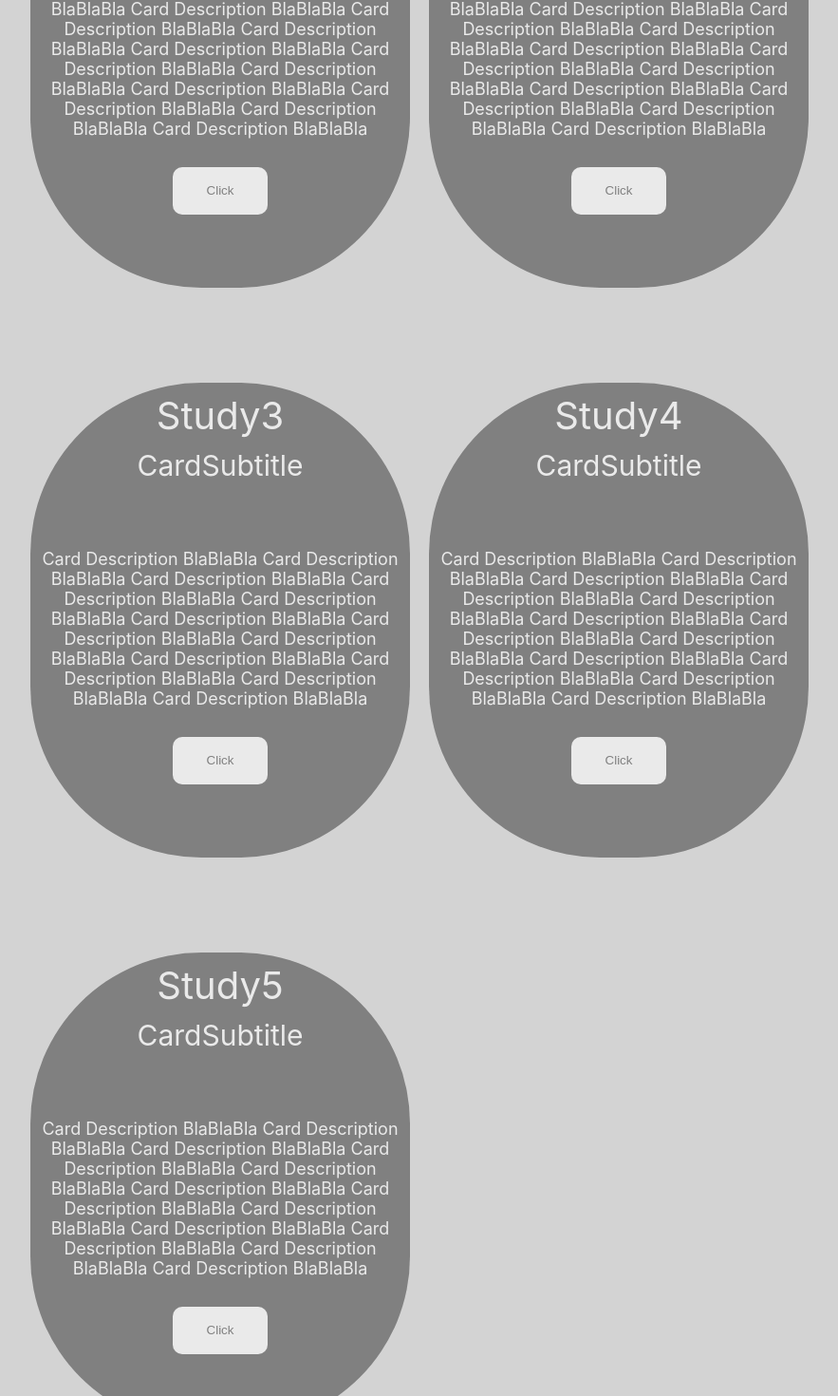
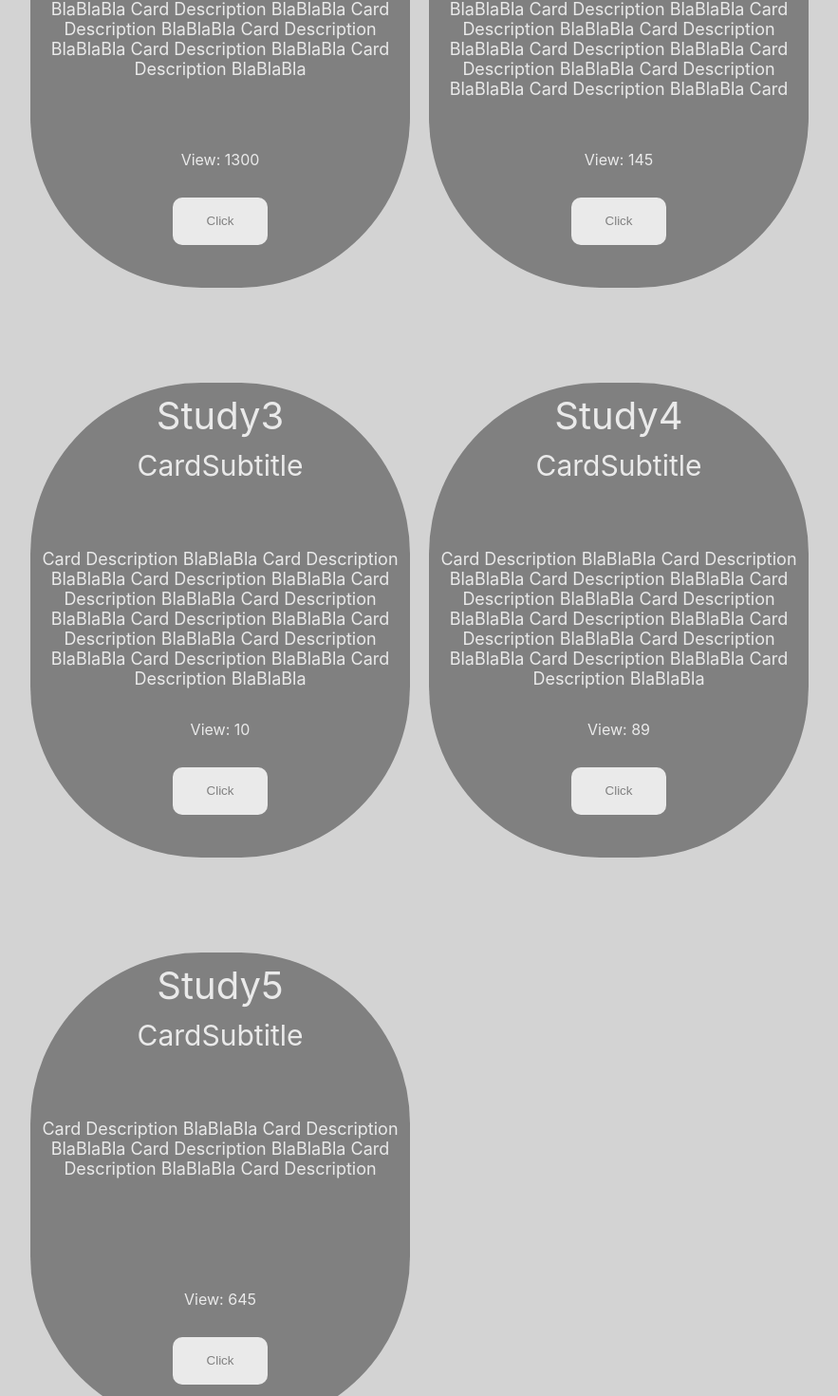
Before and after one commit to yeoniii20/notice-page, a React (Create React App) app: page /noticePage in a window 1280 px wide. Shown: the part 379-1849 px from the top of the page at 95% size, without its empty margins (0-883 px from the left). Built offline with nearby package versions, Linux system fonts and the light colour scheme.

Commit message:
feat: 조회수 ui 추가

```diff
--- a/src/constant/NoticePage.jsx
+++ b/src/constant/NoticePage.jsx
@@ -12,10 +12,8 @@ const NoticePage = () => {
               Card Description BlaBlaBla Card Description BlaBlaBla Card
               Description BlaBlaBla Card Description BlaBlaBla Card Description
               BlaBlaBla Card Description BlaBlaBla Card Description BlaBlaBla
-              Card Description BlaBlaBla Card Description BlaBlaBla Card
-              Description BlaBlaBla Card Description BlaBlaBla Card Description
-              BlaBlaBla
             </S.CardDescription>
+            <S.View>View: 1300</S.View>
             <S.CardButton>Click</S.CardButton>
           </S.Card>
         </S.CardContainer>
@@ -28,9 +26,8 @@ const NoticePage = () => {
               Description BlaBlaBla Card Description BlaBlaBla Card Description
               BlaBlaBla Card Description BlaBlaBla Card Description BlaBlaBla
               Card Description BlaBlaBla Card Description BlaBlaBla Card
-              Description BlaBlaBla Card Description BlaBlaBla Card Description
-              BlaBlaBla
             </S.CardDescription>
+            <S.View>View: 145</S.View>
             <S.CardButton>Click</S.CardButton>
           </S.Card>
         </S.CardContainer>
@@ -43,9 +40,9 @@ const NoticePage = () => {
               Description BlaBlaBla Card Description BlaBlaBla Card Description
               BlaBlaBla Card Description BlaBlaBla Card Description BlaBlaBla
               Card Description BlaBlaBla Card Description BlaBlaBla Card
-              Description BlaBlaBla Card Description BlaBlaBla Card Description
-              BlaBlaBla
+              Description BlaBlaBla
             </S.CardDescription>
+            <S.View>View: 10</S.View>
             <S.CardButton>Click</S.CardButton>
           </S.Card>
         </S.CardContainer>
@@ -58,9 +55,9 @@ const NoticePage = () => {
               Description BlaBlaBla Card Description BlaBlaBla Card Description
               BlaBlaBla Card Description BlaBlaBla Card Description BlaBlaBla
               Card Description BlaBlaBla Card Description BlaBlaBla Card
-              Description BlaBlaBla Card Description BlaBlaBla Card Description
-              BlaBlaBla
+              Description BlaBlaBla
             </S.CardDescription>
+            <S.View>View: 89</S.View>
             <S.CardButton>Click</S.CardButton>
           </S.Card>
         </S.CardContainer>
@@ -71,11 +68,8 @@ const NoticePage = () => {
             <S.CardDescription>
               Card Description BlaBlaBla Card Description BlaBlaBla Card
               Description BlaBlaBla Card Description BlaBlaBla Card Description
-              BlaBlaBla Card Description BlaBlaBla Card Description BlaBlaBla
-              Card Description BlaBlaBla Card Description BlaBlaBla Card
-              Description BlaBlaBla Card Description BlaBlaBla Card Description
-              BlaBlaBla
             </S.CardDescription>
+            <S.View>View: 645</S.View>
             <S.CardButton>Click</S.CardButton>
           </S.Card>
         </S.CardContainer>
--- a/src/constant/NoticePage.style.js
+++ b/src/constant/NoticePage.style.js
@@ -47,6 +47,11 @@ export const CardDescription = styled.div`
   padding-left: 5px;
   padding-right: 5px;
   text-align: center;
+  height: 180px;
+`;
+
+export const View = styled.div`
+  color: #eaeaea;
 `;
 
 export const CardButton = styled.button`
@@ -55,7 +60,7 @@ export const CardButton = styled.button`
   border-radius: 10px;
   border-color: transparent;
   background-color: #eaeaea;
-  justify-content: flex-end;
+  align-items: flex-end;
   margin-top: 30px;
   align-self: center;
   color: grey;
```
